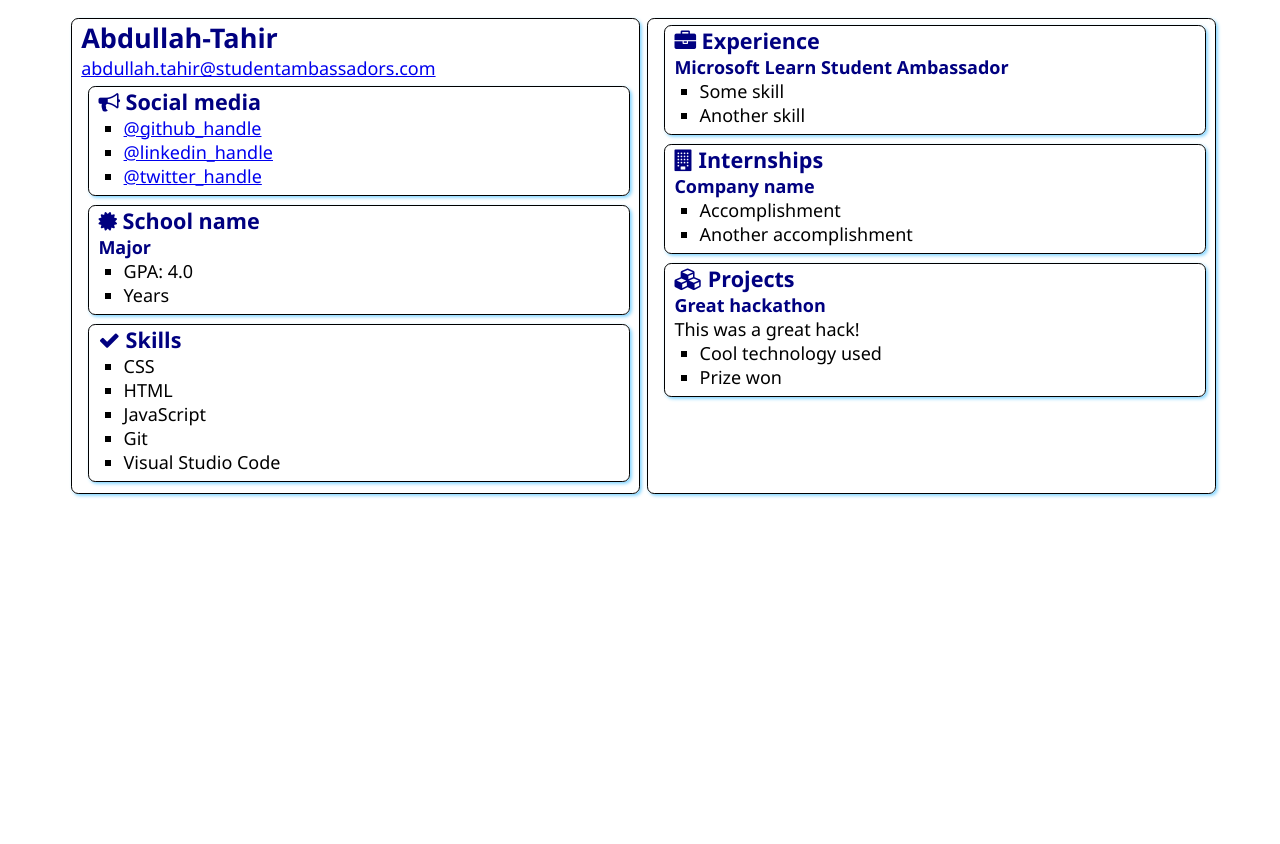
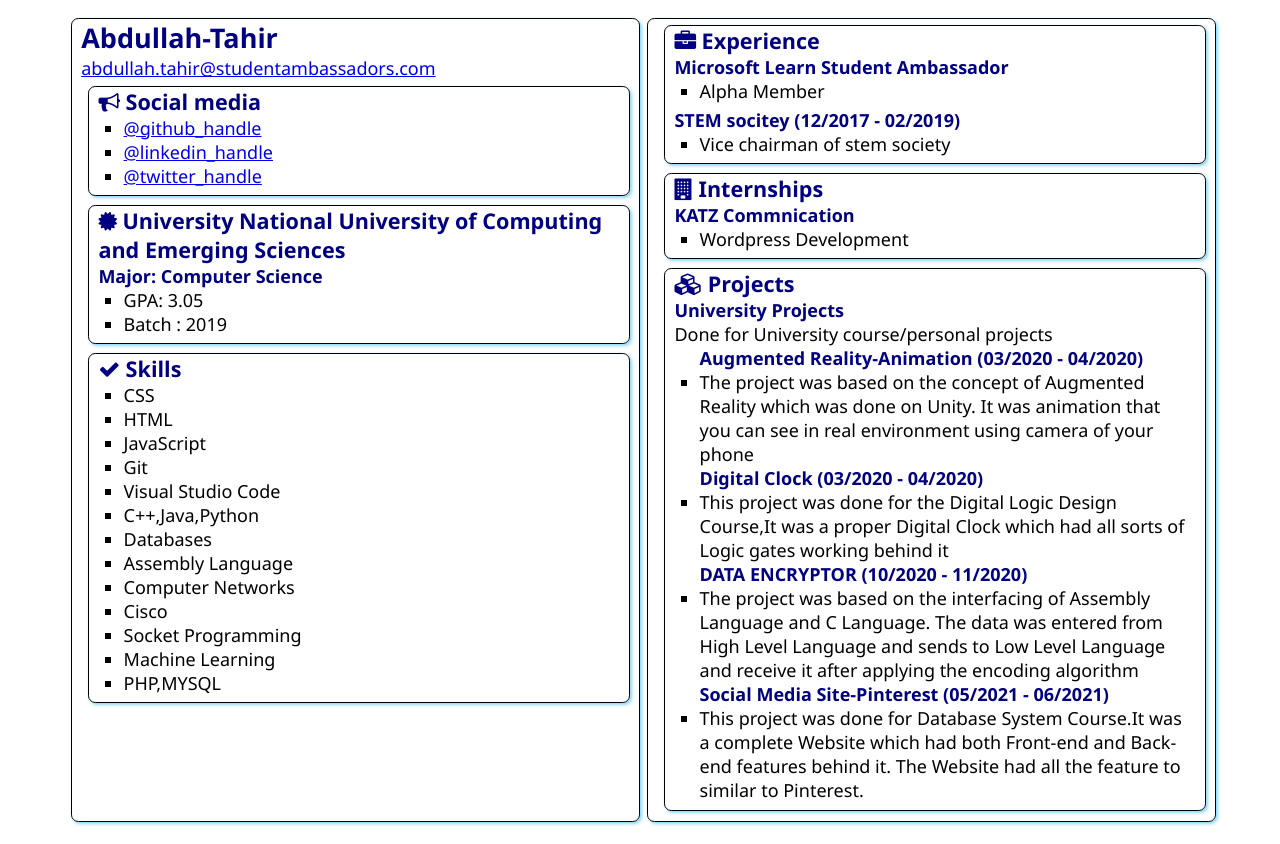
Before and after one commit to Abdullah-Tahir/SATechnicalOnboarding, a plain HTML site: page src/index.html in a window 1280 px wide. Before the commit the page ends 800 px from the top, so only its background shows below. Drawn offline with Linux system fonts and the light colour scheme.

Commit message:
Update index.html
update-15/02/222

```diff
--- a/src/index.html
+++ b/src/index.html
@@ -31,12 +31,12 @@
                 <div class="education">
                     <h2>
                         <i class="fa fa-certificate" aria-hidden="true"></i>
-                        School name
+                        University National University of Computing and Emerging Sciences
                     </h2>
-                    <h3>Major</h3>
+                    <h3>Major: Computer Science </h3>
                     <ul>
-                        <li>GPA: 4.0</li>
-                        <li>Years</li>
+                        <li>GPA: 3.05</li>
+                        <li>Batch : 2019</li>
                     </ul>
                 </div>
             </section>
@@ -52,6 +52,17 @@
                     <li>JavaScript</li>
                     <li>Git</li>
                     <li>Visual Studio Code</li>
+                    <li>C++,Java,Python</li>
+                    <li>Databases</li>
+                    <li>Assembly Language</li>
+                    <li>Computer Networks</li>
+                    <li>Cisco</li>
+                    <li>Socket Programming </li>
+                    <li>Machine Learning </li>
+                    <li>PHP,MYSQL </li>
+
+
+
                 </ul>
             </section>
         </article>
@@ -63,9 +74,14 @@
                 </h2>
                 <h3>Microsoft Learn Student Ambassador</h3>
                 <ul>
-                    <li>Some skill</li>
-                    <li>Another skill</li>
+                    <li>Alpha Member</li>
+
                 </ul>
+                <h3>STEM socitey (12/2017 - 02/2019)
+                    </h3>
+                    <ul>
+                        <li>Vice chairman of stem society</li>
+                    </ul>
             </section>
             <section class="box">
                 <h2>
@@ -73,10 +89,10 @@
                     Internships
                 </h2>
 
-                <h3>Company name</h3>
+                <h3>KATZ Commnication</h3>
                 <ul>
-                    <li>Accomplishment</li>
-                    <li>Another accomplishment</li>
+                    <li>Wordpress Development</li>
+
                 </ul>
             </section>
             <section class="box">
@@ -85,11 +101,25 @@
                     Projects
                 </h2>
 
-                <h3>Great hackathon</h3>
-                <div>This was a great hack!</div>
+                <h3>University Projects</h3>
+                <div>Done for University course/personal projects </div>
                 <ul>
-                    <li>Cool technology used</li>
-                    <li>Prize won</li>
+                    <h3>Augmented Reality-Animation (03/2020 - 04/2020)</h3>
+                    <li>The project was based on the concept of Augmented Reality which was done on Unity. It was animation that you can see in
+                        real environment using camera of your phone</li>
+                    <h3>Digital Clock (03/2020 - 04/2020)</h3>
+                    <li>This project was done for the Digital Logic Design Course,It was a proper Digital Clock which had all sorts of Logic gates working
+                        behind it</li>
+                    <h3>DATA ENCRYPTOR (10/2020 - 11/2020)
+                    </h3>
+                    <li>The project was based on the interfacing of Assembly Language
+                        and C Language. The data was entered from High Level
+                        Language and sends to Low Level Language and receive it after applying the encoding algorithm</li>
+                    <h3>Social Media Site-Pinterest (05/2021 - 06/2021)
+                    </h3>
+                    <li>This project was done for Database System Course.It was a
+                        complete Website which had both Front-end and Back-end
+                        features behind it. The Website had all the feature to similar to Pinterest.</li>
                 </ul>
             </section>
         </article>
```
